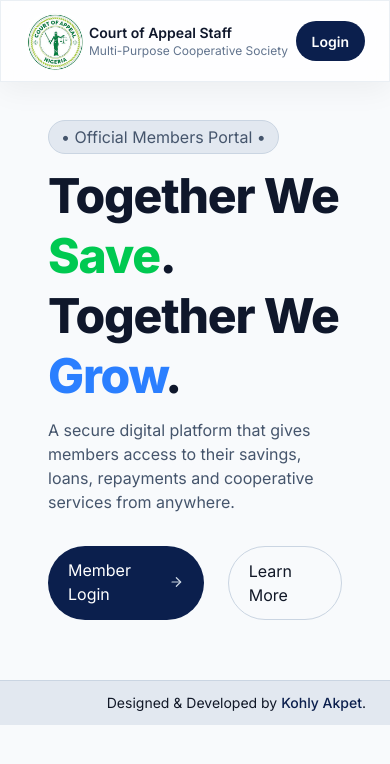
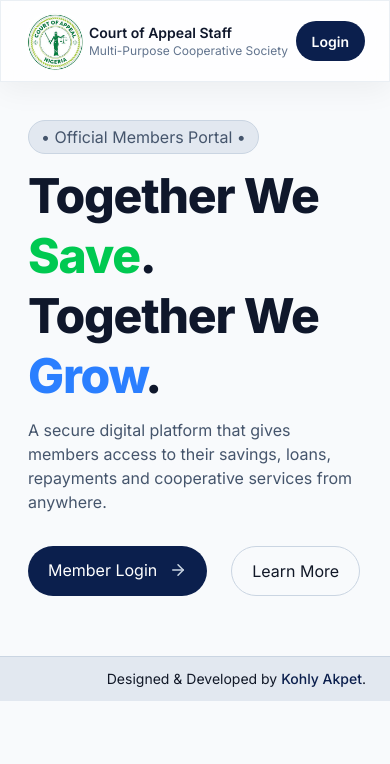
Before and after one commit to koakpet/coampcs-portal, a Next.js app: page / in a window 390 px wide. Shown: the top 764 px of the page. Built offline with nearby package versions, Linux system fonts and the light colour scheme.

Commit message:
readjusting the hero for better fit

```diff
--- a/src/app/dashboard/page.jsx
+++ b/src/app/dashboard/page.jsx
@@ -1,4 +1,4 @@
-import Topbar from "@/components/dashboard/Topbar";
+import Topbar from "@/components/layout/Topbar";
 import WelcomeCard from "@/components/dashboard/WelcomeCard";
 import SavingsOverview from "@/components/dashboard/SavingsOverview";
 import LoanOverview from "@/components/dashboard/LoanOverview";
--- a/src/app/page.js
+++ b/src/app/page.js
@@ -1,6 +1,5 @@
 import Navbar from "@/components/layout/Navbar";
 import Hero from "@/components/marketing/Hero";
-import Footer from "@/components/layout/Footer";
 import Signature from "@/components/layout/Signature";
 
 export default function Home() {
--- a/src/components/dashboard/Topbar.jsx
+++ b/src/components/layout/Topbar.jsx
@@ -1,5 +1,5 @@
 import Link from "next/link";
-import Logo from "../layout/Logo";
+import Logo from "./Logo";
 import Image from "next/image";
 import {Bell, Search} from "lucide-react";
 
@@ -24,13 +24,15 @@ export default function Topbar() {
             {/* User Details */}
             <button className="flex items-center gap-1.5">
               {/* User Image */}
-              <div className="overflow-hidden h-9 w-9 rounded-full border border-[#0B1F4D]">
+              <div className="relative overflow-hidden h-9 w-9 rounded-full border border-[#0B1F4D]">
                 <Image
                   src="/user.jpg"
                   width={120}
                   height={120}
                   alt="user_image"
                 />
+
+                <span className="absolute right-2 top-2 h-2 w-2 rounded-full bg-red-500" />
               </div>
 
               {/* Username */}
--- a/src/components/marketing/Hero.jsx
+++ b/src/components/marketing/Hero.jsx
@@ -5,7 +5,7 @@ import ProductShowcase from "./ProductShowcase";
 export default function Hero() {
   return (
     <>
-      <div className="pt-30 pb-15 px-6 flex">
+      <div className="pt-30 pb-15 px-1 md:px-6 flex">
         {/* LEFT SIDE */}
         <div className="flex-1">
           <div className="inline-flex px-3 py-1 rounded-full text-slate-600 border border-slate-300 bg-slate-200">
```
